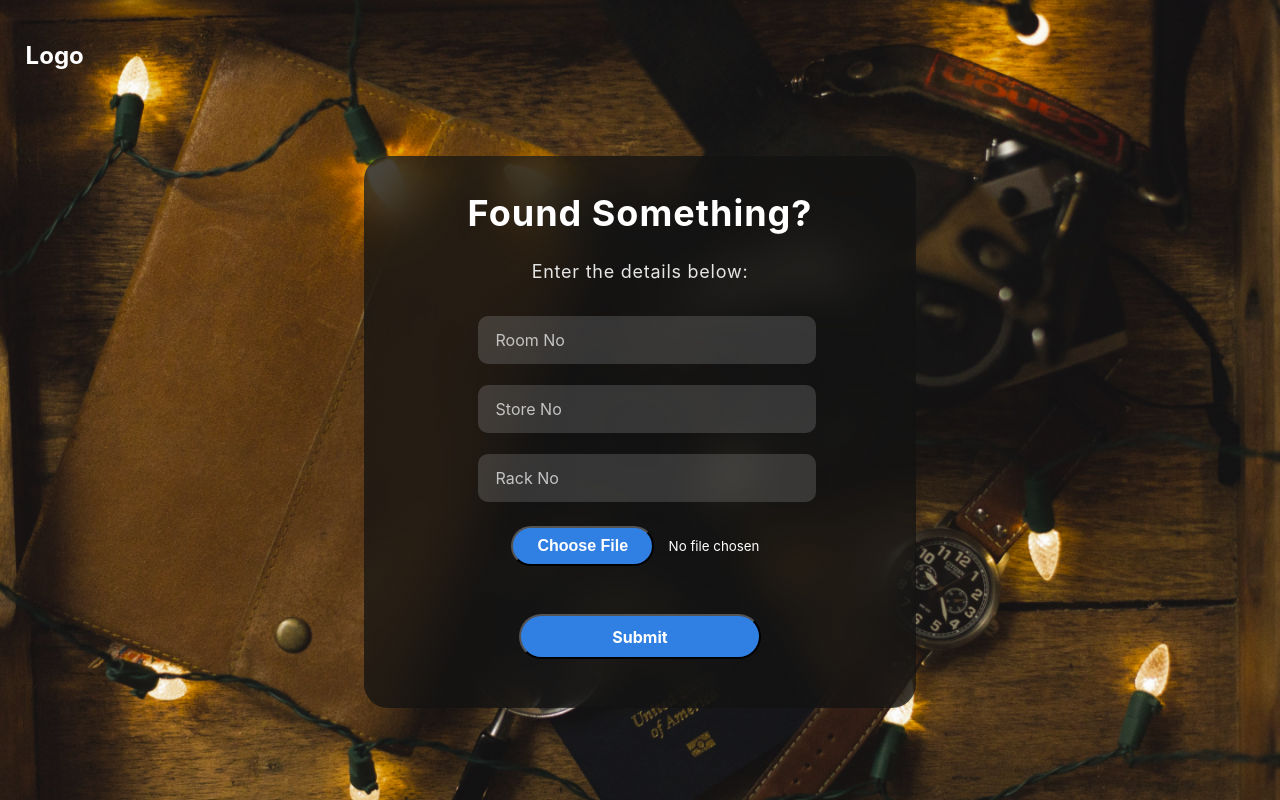
After one commit to anmolbansal7/CBIVR, a Python web app: template template/login.html in a window 1280 px wide. The commit adds this page. Run offline with Jinja, Linux system fonts and the light colour scheme; the template is opened without the code that fills it, so the values that code supplies are empty.

Commit message:
Frontend Complete
Logo, Title, Favicon, BG Left

```diff
--- /dev/null
+++ b/template/login.html
@@ -0,0 +1,47 @@
+<!DOCTYPE html>
+<html lang="en">
+<head>
+    <meta charset="UTF-8">
+    <meta http-equiv="X-UA-Compatible" content="IE=edge">
+    <meta name="viewport" content="width=device-width, initial-scale=1.0">
+    <link rel="stylesheet" type="text/css" href="style.css">
+    <!--jQuery-->
+    <script src="https://cdnjs.cloudflare.com/ajax/libs/jquery/3.3.1/jquery.min.js"></script>
+    <title>Document</title>
+</head>
+<body style="height: 100vh;">
+    <div class="navbar">
+        <ul>
+            <li style="align-self: flex-start;">
+                <h2>Logo</h2>
+            </li>
+            <!-- <li style="align-self: flex-end;">
+                <button class="btn" style="width: 150px;" onclick="loginChng()"> Hotel Login </button>
+            </li> -->
+        </ul>
+    </div>
+    <div class="cardLogin">
+        <form>
+            <p class="head">Found Something?</p>
+            <p class="desc">Enter the details below:</p>
+            <div class="inp-cont">
+                <input  type="text">
+                <label class="inp-label" >Room No</label>
+              </div>
+              <div class="inp-cont">
+                <input  type="text">
+                <label class="inp-label" >Store No</label>
+              </div>
+              <div class="inp-cont">
+                <input  type="text">
+                <label class="inp-label" >Rack No</label>
+              </div>
+            <div style="width: 100%;">
+                <input type="file" name="query_img">
+            </div>
+            <input type="submit" class="btn" style="margin-top: 10%;">
+        </form>
+    </div>
+</body>
+<script src="script.js"></script>
+</html>
--- /dev/null
+++ b/template/script.js
@@ -0,0 +1,8 @@
+function loginChng(){
+    window.location.href="login.html";
+};
+
+function showResults(){
+    document.getElementById("search").style.display = "none";
+    document.getElementById("results").style.display = "block";
+};
--- a/template/style.css
+++ b/template/style.css
@@ -10,11 +10,31 @@ body{
     background-repeat: no-repeat;
     background-size: cover;
     display: flex;
+    flex-direction: column;
     position: relative;
     justify-content: center;
     text-align: center;
     align-items: center;
     color: #ffffff;
+}
+
+.navbar{
+  height: 8vh;
+  width: 100%;
+}
+
+ul{
+  list-style: none;
+  display: flex;
+  justify-content: space-between;
+  padding-right: 2%;
+  padding-left: 2%;
+  padding-top: 1%;
+  align-content: center;
+}
+
+ul li{
+  align-content: center;
 }
 
 .card{
@@ -30,6 +50,7 @@ body{
   border-radius: 24px;
   padding: 2%;
   margin-bottom: 5%;
+  margin-top: 5%;
 }
 
 
@@ -94,6 +115,7 @@ p.desc1{
   border-radius: 24px;
   padding: 2%;
   margin-top: 5%;
+  margin-bottom: 5%;
 }
 
 .imgBx {
@@ -126,12 +148,90 @@ figcaption{
 
 
 input[type=file]::file-selector-button {
-  display: none;
-  border: none;
-  padding: .2em .4em;
-  background-color: #307FE2;
+  background: #307FE2;
+  border-radius: 28px;
+  width: 50%;
+  height: auto;
+  padding: 3%;
   color: #ffffff;
   font-weight: bold;
   font-size: 16px;
+  outline: none;
   text-align: center;
+  cursor: pointer;
+  margin: 5%;
 }
+
+
+
+
+
+.cardLogin{
+  width: 500px;
+  height: 500px;
+  display: flex;
+  text-align: center;
+  justify-content: center;
+  align-items: center;
+  opacity: 100%;
+  background: radial-gradient(50% 50% at 50% 50%, #121212 0%, rgba(18, 18, 18, 0.75) 75%);
+  backdrop-filter: blur(20px);
+  border-radius: 24px;
+  padding: 2%;
+  margin-bottom: 5%;
+  margin-top: 5%;
+}
+
+
+
+/* text field */
+
+.inp-cont {
+  position: relative;
+  padding: 3%;
+}
+
+.inp-label {
+  position: absolute;
+  font-style: normal;
+  font-weight: normal;
+  font-size: 16px;
+  line-height: 150%;
+  color: #c4c4c4;
+  left: 16px;
+  top: 50%;
+  transform: translateY(-50%);
+  padding: 0 4px;
+  margin: 0 8px;
+  transition: 0.1s ease-out;
+  pointer-events: none;
+}
+
+input[type="text"] {
+  display: inline-block;
+  font-style: normal;
+  font-weight: normal;
+  font-size: 16px;
+  line-height: 150%;
+  outline: none;
+  border: none;
+  transition: 0.1s ease-out;
+  width: 306px;
+  height: 48px;
+  color: #ffffff;
+  padding: 0 16px;
+  background: rgba(158, 158, 158, 0.25);
+  border-radius: 10px;
+}
+input[type="text"]:focus {
+  /* border: 3px solid rgba(48, 127, 226, 0.6); */
+  background: rgba(158, 158, 158, 0.35);
+}
+input[type="text"]:focus + label {
+  font-style: normal;
+  font-weight: normal;
+  font-size: 12px;
+  line-height: 100%;
+  color: #999999;
+  top: 25%;
+}
```
Also changed, not shown: template/index.html (+19 -7 lines), template/bg.png.
